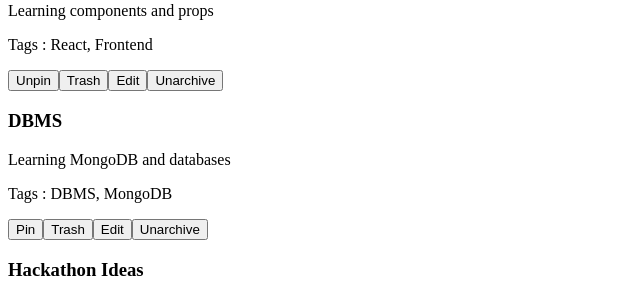
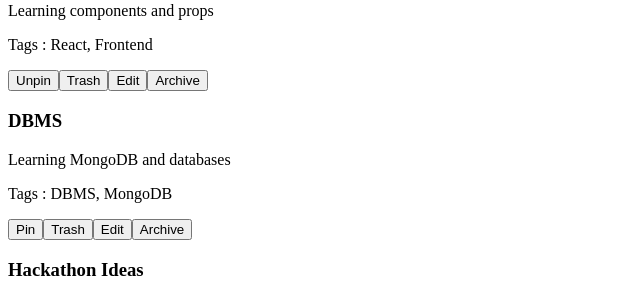
Before and after one commit to Siddharth-sem/PROJECTS-MERN, a React app in the folder smart-notes/frontend/: page /dashboard in a window 1280 px wide. Shown: the part 445-735 px from the top of the page, without its empty margins (0-640 px from the left). Built offline with nearby package versions, Linux system fonts and the light colour scheme; the HTML template or start-up script is replaced by a standard one.

Commit message:
archive button v3

```diff
--- a/smart-notes/frontend/src/components/NoteCard.jsx
+++ b/smart-notes/frontend/src/components/NoteCard.jsx
@@ -39,7 +39,7 @@ const NoteCard = ({note, togglePin, deleteNote, permanentDelete, editNote, archi
 
       {note.isTrashed === false &&(
       <button onClick={() => archiveNote(note.id)}>
-        {note.isArchived ? "Archive" : "Unarchive"}
+        {note.isArchived ? "Unarchive" : "Archive"}
       </button>
       )}
     </div>
--- a/smart-notes/frontend/src/components/NotesList.jsx
+++ b/smart-notes/frontend/src/components/NotesList.jsx
@@ -13,7 +13,8 @@ const addTestNote = () => {
     content: "This note was added using state.",
     tags: ["Test"],
     isPinned: false,
-    isTrashed: false
+    isTrashed: false,
+    isArchived: false
   }
 
   setNotes((currNotes) => [...currNotes, newNote])
```
